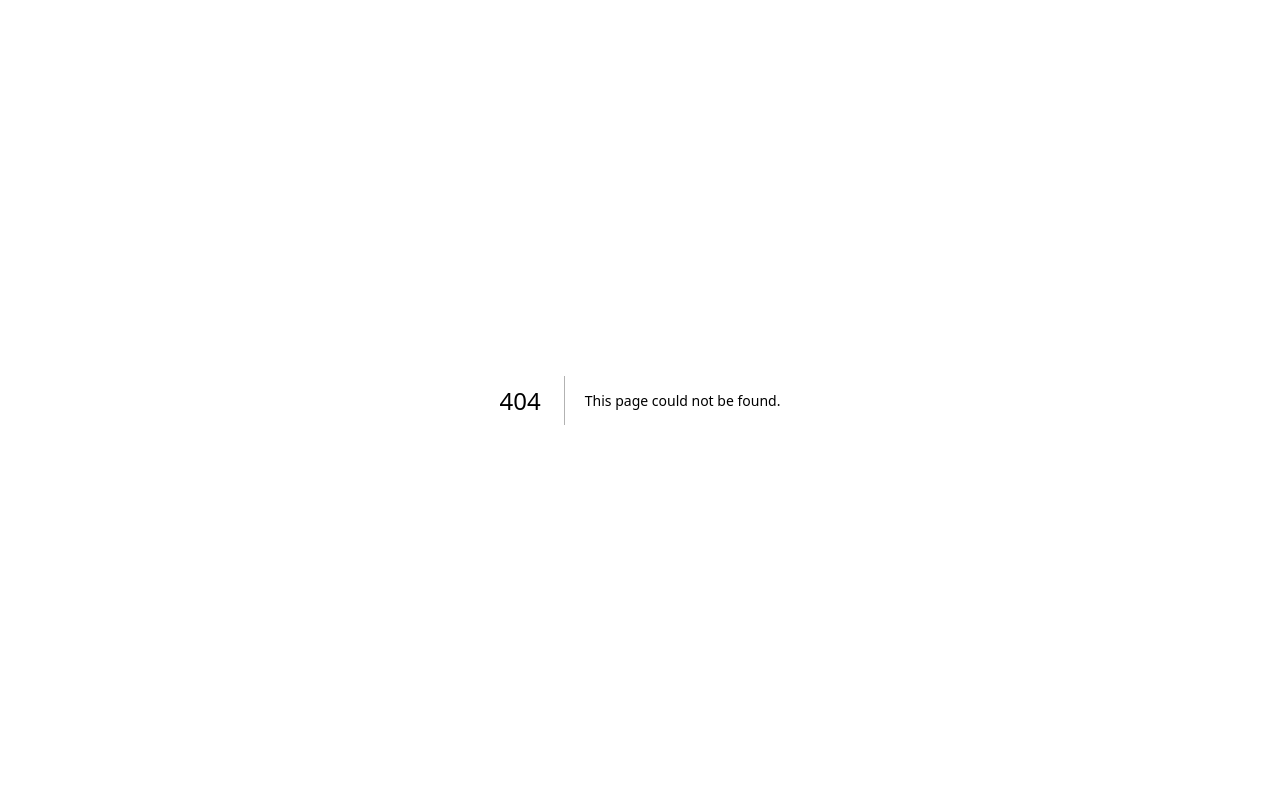
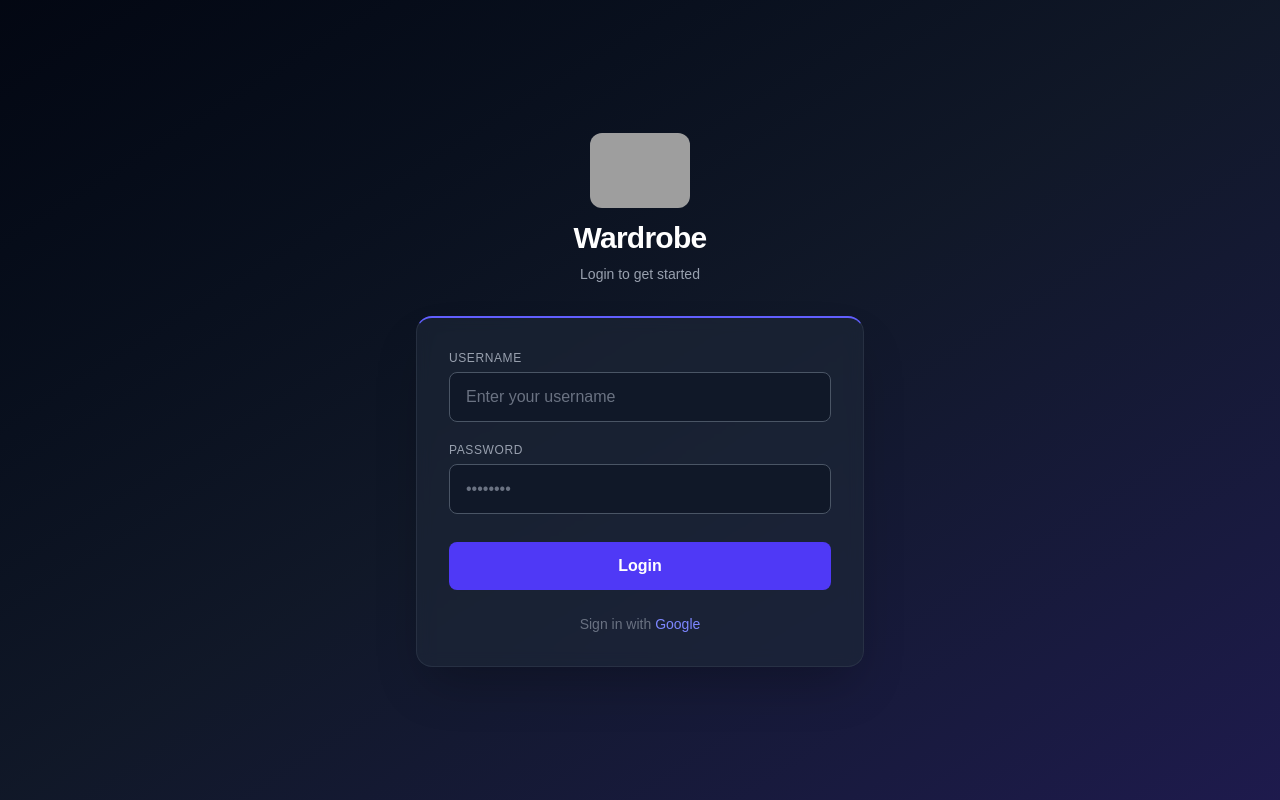
Before and after one commit to SukhmanBajwa/wardrobe, a Next.js app in the folder frontend/: page /login in a window 1280 px wide. Before the commit this address had no page. Built offline with nearby package versions, Linux system fonts and the light colour scheme; grey boxes are pictures that could not be loaded.

Commit message:
login page

```diff
--- /dev/null
+++ b/frontend/app/login/page.tsx
@@ -0,0 +1,112 @@
+"use client";
+
+import Image from "next/image";
+import { useState } from "react";
+import { useRouter } from "next/navigation";
+
+export default function Login() {
+  const [username, setUsername] = useState("");
+  const [password, setPassword] = useState("");
+  const router = useRouter();
+
+  async function sendLogin(username: string, password: string) {
+    console.log("Sending login data:");
+    const res = await fetch(
+      process.env.NEXT_PUBLIC_API_URL + "/api/auth/login/",
+      {
+        method: "POST",
+        credentials: "include",
+        headers: { "Content-Type": "application/json" },
+        body: JSON.stringify({
+          username: username,
+          password: password,
+        }),
+      },
+    );
+    if (res.ok) {
+      alert("Login successful!");
+      router.push("/Home");
+    } else {
+      const data = await res.json();
+      alert(`Login failed: ${JSON.stringify(data)}`);
+    }
+  }
+
+  return (
+    <div className="min-h-screen flex items-center justify-center bg-gradient-to-br from-gray-950 via-gray-900 to-indigo-950 px-4">
+      <div className="w-full max-w-md">
+        <div className="mb-8 text-center">
+          <Image
+            src="/wardrobe.svg"
+            alt="Wardrobe logo"
+            width={100}
+            height={20}
+            priority
+            className="mx-auto mb-3 rounded-xl"
+          />
+          <h1 className="text-3xl font-bold text-white tracking-tight">
+            Wardrobe
+          </h1>
+          <p className="mt-2 text-sm text-gray-400">Login to get started</p>
+        </div>
+
+        <div className="bg-gray-800/60 backdrop-blur-sm rounded-2xl shadow-2xl p-8 border border-gray-700/50 border-t-2 border-t-indigo-500">
+          <form
+            className="flex flex-col gap-5"
+            onSubmit={async (e) => {
+              e.preventDefault();
+              await sendLogin(username, password);
+            }}
+          >
+            <div className="flex flex-col gap-1.5">
+              <label
+                htmlFor="email"
+                className="text-xs font-medium text-gray-400 uppercase tracking-wider"
+              >
+                Username
+              </label>
+              <input
+                id="username"
+                type="text"
+                placeholder="Enter your username"
+                className="w-full px-4 py-3 rounded-lg bg-gray-900 border border-gray-600 text-white placeholder-gray-500 focus:outline-none focus:ring-2 focus:ring-indigo-500 focus:border-transparent transition"
+                onInput={(e) => setUsername(e.currentTarget.value)}
+              />
+            </div>
+            <div className="flex flex-col gap-1.5">
+              <label
+                htmlFor="password"
+                className="text-xs font-medium text-gray-400 uppercase tracking-wider"
+              >
+                Password
+              </label>
+              <input
+                id="password"
+                type="password"
+                placeholder="••••••••"
+                className="w-full px-4 py-3 rounded-lg bg-gray-900 border border-gray-600 text-white placeholder-gray-500 focus:outline-none focus:ring-2 focus:ring-indigo-500 focus:border-transparent transition"
+                onInput={(e) => setPassword(e.currentTarget.value)}
+              />
+            </div>
+            <button
+              type="submit"
+              className="mt-2 w-full py-3 px-4 rounded-lg bg-indigo-600 hover:bg-indigo-500 active:bg-indigo-700 text-white font-semibold transition cursor-pointer focus:outline-none focus:ring-2 focus:ring-indigo-500 focus:ring-offset-2 focus:ring-offset-gray-800"
+            >
+              Login
+            </button>
+          </form>
+
+          <p className="mt-6 text-center text-sm text-gray-500">
+            Sign in with{" "}
+            <a
+              href="/login"
+              className="text-indigo-400 hover:text-indigo-300 font-medium transition"
+            >
+              Google
+            </a>
+          </p>
+        </div>
+      </div>
+    </div>
+  );
+}
```
